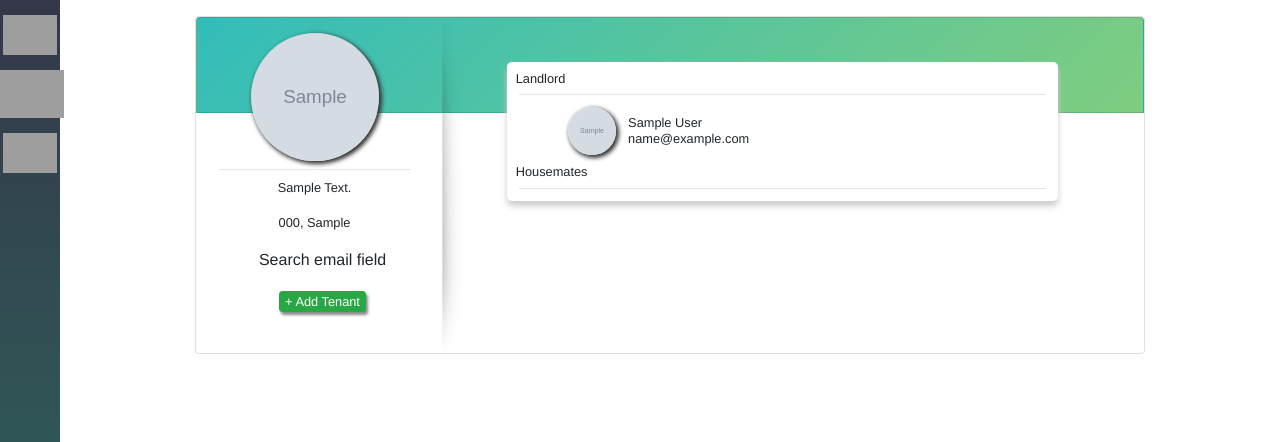
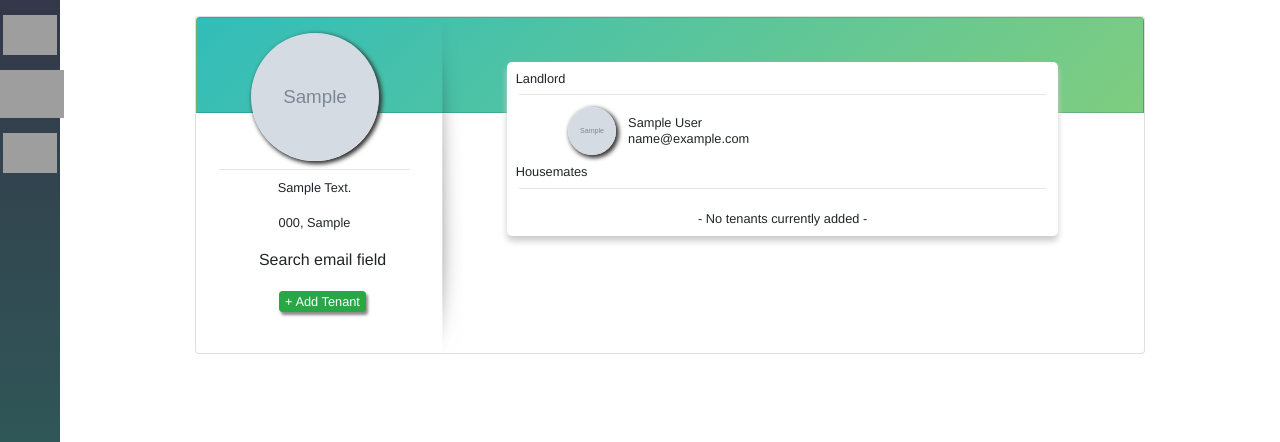
Before and after one commit to gitbush/tenant_share, a Django app: page / in a window 1280 px wide. Shown: the part 60-502 px from the top of the page. Run offline with Django 3.2, Linux system fonts and the light colour scheme; a user stored in the database is signed in; tables that the repository leaves empty hold one stand-in row (values such as "Sample post"); grey boxes marked "Sample" are stand-in pictures; some libraries are stand-ins or nearby versions; grey boxes are pictures that could not be loaded.

Commit message:
Add msg if no tenants or landlord is on a rental

```diff
--- a/maintenance/templates/maintenance/_your_house.html
+++ b/maintenance/templates/maintenance/_your_house.html
@@ -24,6 +24,7 @@
                             <h4 class="sm-heading">Landlord</h4>
                             <hr class="m-2">
                         </div>
+                        {% if userLandlord %}
                         <div class="col-12 col-md-10 text-center text-md-left">
                             <span>
                                 <img src="{{ userLandlord.profile.profile_image.url}}" class="rounded-circle img-fluid landlord-img d-inline" alt="man">
@@ -33,12 +34,18 @@
                                 <p class="d-cm-block m-0 md-text">{{ userLandlord.email }}</p>
                             </span>
                         </div>
+                        {% else %}
+                            <div class="col-5 col-sm-5 text-center">
+                                <p class="md-text m-2">- No landlord currently added -</p>
+                            </div>
+                        {% endif %}
                     </div>
                     <div class="row justify-content-center">
                         <div class="col-12 p-1">
                             <h4 class="sm-heading">Housemates</h4>
                             <hr class="m-2">
                         </div>
+                        {% if userTenants %}
                             {% for tenant in userTenants %}
                             <div class="col-5 col-sm-5 text-center p-1 m-1">
                                 <span id="tenant-img">
@@ -51,6 +58,11 @@
                                 </span>
                             </div>
                             {% endfor %}
+                        {% else %}
+                            <div class="col-5 col-sm-5 text-center">
+                                <p class="md-text m-2">- No tenants currently added -</p>
+                            </div>
+                        {% endif %}
                     </div>
                 </div>
             </div>
```
Lines whose indentation alone changed are shown as unchanged.
